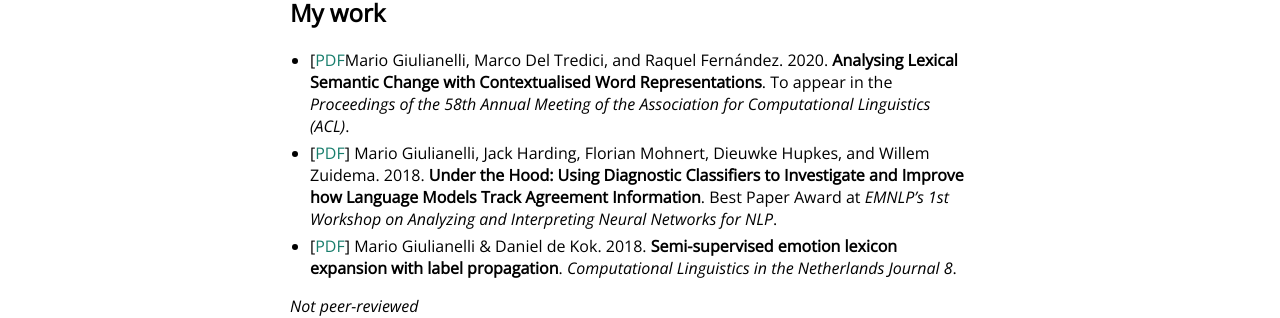
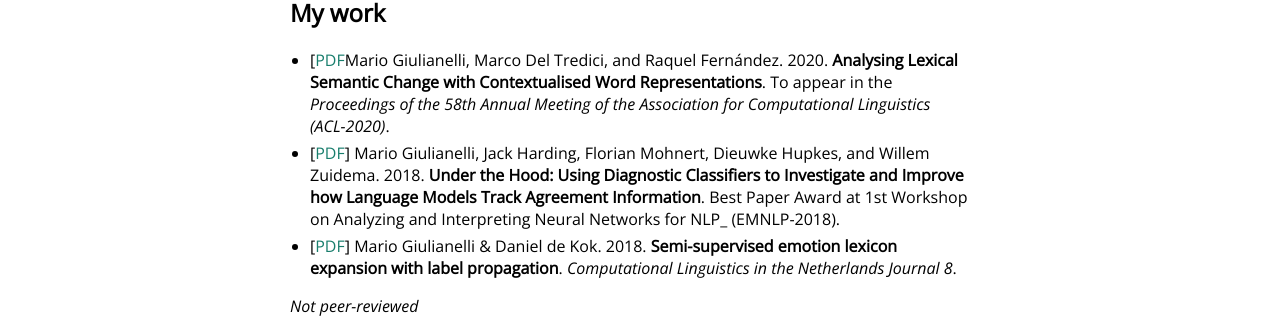
Before and after one commit to glnmario/glnmario.github.io, a Jekyll site: the page built from index.md, in a window 1280 px wide. Shown: the part 662-980 px from the top of the page. Built offline with Jekyll 4.4.1, drawn with Linux system fonts in a browser that asks for light colours.

Commit message:
Update index.md

```diff
--- a/index.md
+++ b/index.md
@@ -24,8 +24,8 @@
 
 
 ## My work
-- [[PDF](https://arxiv.org/abs/2004.14118)Mario Giulianelli, Marco Del Tredici, and Raquel Fernández. 2020. **Analysing Lexical Semantic Change with Contextualised Word Representations**. To appear in the _Proceedings of the 58th Annual Meeting of the Association for Computational Linguistics (ACL)_.
-- [[PDF](https://arxiv.org/abs/1808.08079)] Mario Giulianelli, Jack Harding, Florian Mohnert, Dieuwke Hupkes, and Willem Zuidema. 2018. **Under the Hood: Using Diagnostic Classifiers to Investigate and Improve how Language Models Track Agreement Information**. Best Paper Award at _EMNLP's 1st Workshop on Analyzing and Interpreting Neural Networks for NLP_.
+- [[PDF](https://arxiv.org/abs/2004.14118)Mario Giulianelli, Marco Del Tredici, and Raquel Fernández. 2020. **Analysing Lexical Semantic Change with Contextualised Word Representations**. To appear in the _Proceedings of the 58th Annual Meeting of the Association for Computational Linguistics (ACL-2020)_.
+- [[PDF](https://arxiv.org/abs/1808.08079)] Mario Giulianelli, Jack Harding, Florian Mohnert, Dieuwke Hupkes, and Willem Zuidema. 2018. **Under the Hood: Using Diagnostic Classifiers to Investigate and Improve how Language Models Track Agreement Information**. Best Paper Award at 1st Workshop on Analyzing and Interpreting Neural Networks for NLP_ (EMNLP-2018).
 - [[PDF](https://clinjournal.org/clinj/article/view/82)] Mario Giulianelli & Daniel de Kok. 2018. **Semi-supervised emotion lexicon expansion with label propagation**. _Computational Linguistics in the Netherlands Journal 8_.
 
 *Not peer-reviewed*
```
